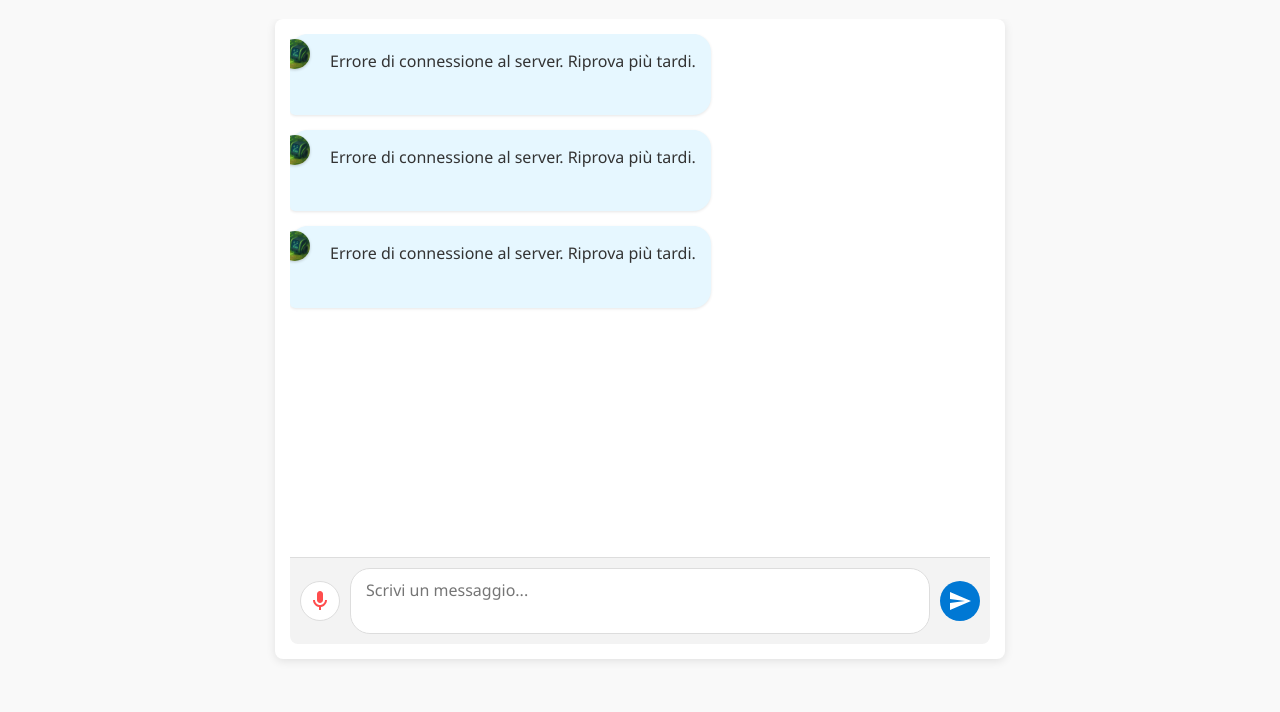
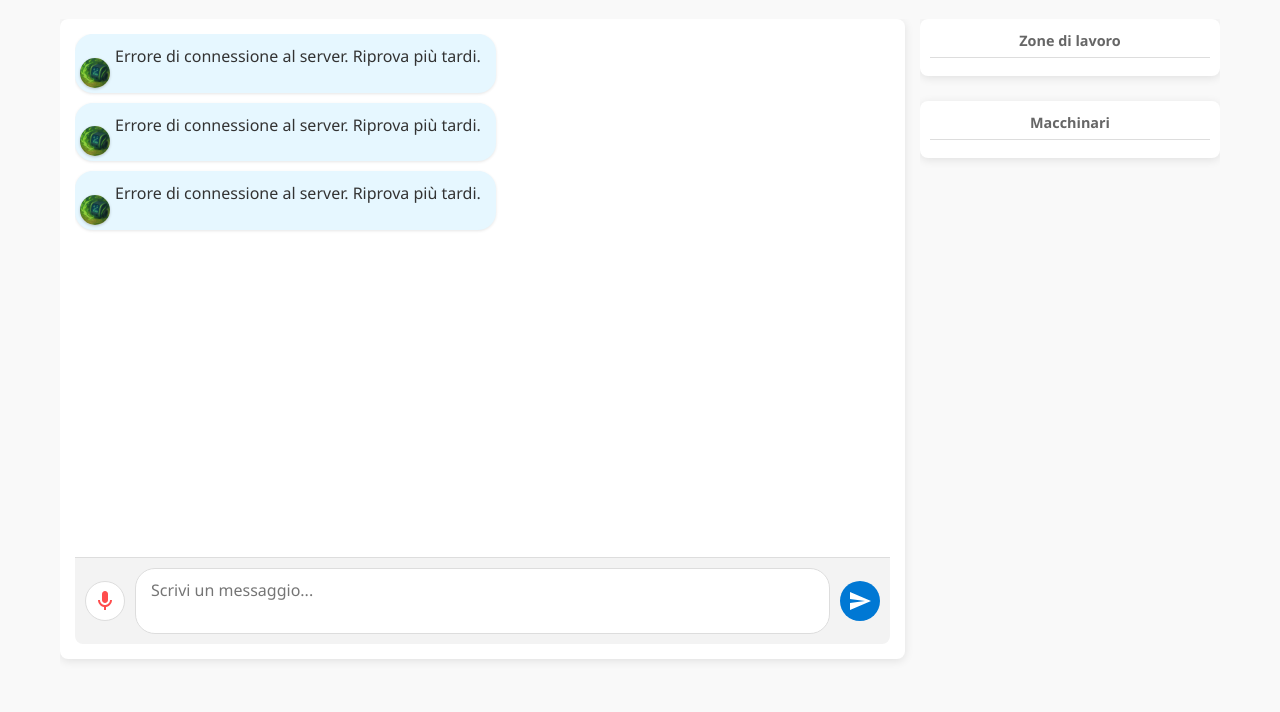
Before and after one commit to EmaMaker/ifab, a website: page chatbot/web-client/index.html in a window 1280 px wide. Shown: the part 88-800 px from the top of the page. Drawn offline with nearby package versions, Linux system fonts and the light colour scheme; no server answers.

Commit message:
refactor(web-client): reorganize UI layout and improve message styling
- Remove redundant chat button in about.html
- Reorganize buttons layout in index.html to group job stations and machines
- Update CSS to improve message spacing and alignment
- Rename button-related variables in flaskFrontEnd.py for clarity

```diff
--- a/chatbot/web-client/css/styles.css
+++ b/chatbot/web-client/css/styles.css
@@ -71,6 +71,28 @@
     white-space: pre-wrap;
     word-break: break-word;
     position: relative;
+    margin-bottom: 0;
+}
+
+/* Rimuove spazi vuoti generati da marked.js */
+.bot-message > :last-child {
+    margin-bottom: 0;
+    padding-bottom: 0;
+}
+
+/* Assicura che non ci siano spazi vuoti dopo paragrafi e liste */
+.bot-message p:last-child,
+.bot-message ul:last-child,
+.bot-message ol:last-child,
+.bot-message pre:last-child,
+.bot-message blockquote:last-child {
+    margin-bottom: 0;
+    padding-bottom: 0;
+}
+
+/* Rimuove spazi bianchi extra dal contenitore del messaggio */
+.message-container {
+    line-height: 1.3;
 }
 
 .with-icon {
@@ -80,7 +102,7 @@
 .bot-icon {
     position: absolute;
     left: 5px;
-    top: 5px;
+    bottom: -10px;
     width: 30px;
     height: 30px;
     border-radius: 50%;
@@ -102,11 +124,12 @@
 
 .bot-message ul, .bot-message ol {
     padding-left: 20px;
-    margin: 5px 0;
+    margin: 2px 0 0;
 }
 
 .bot-message p {
-    margin: 5px 0;
+    margin: 2px 0 0;
+    padding-bottom: 0;
 }
 
 .bot-message strong {
@@ -122,6 +145,7 @@
     padding: 2px 4px;
     border-radius: 3px;
     font-family: monospace;
+    margin-bottom: 0;
 }
 
 /* Animazione di caricamento all'interno dei messaggi audio */
@@ -208,6 +232,7 @@ body {
     display: inline-block;
     text-align: center;
     margin-left: auto;
+    margin-right: 2%;
     position: relative;
     clip-path: polygon(0 0, 85% 0, 100% 50%, 85% 100%, 0 100%);
 }
@@ -228,7 +253,7 @@ body {
 .main-layout {
     display: flex;
     flex-wrap: wrap;
-    justify-content: center;
+    justify-content: space-between;
     gap: 15px;
     flex: 1;
     overflow: hidden;
@@ -236,19 +261,31 @@ body {
 
 .buttons-container {
     display: flex;
-    flex-wrap: wrap;
-    gap: 10px;
+    flex-direction: column;
+    gap: 15px;
     align-content: flex-start;
     max-height: 100%;
     overflow-y: auto;
+    flex: 0 0 300px;
 }
 
-.left-buttons {
-    flex: 0 0 200px;
+/* Contenitori per i due gruppi di pulsanti a destra */
+.right-box {
+    background-color: white;
+    border-radius: 8px;
+    box-shadow: 0 2px 10px rgba(0, 0, 0, 0.1);
+    padding: 10px;
+    margin-bottom: 10px;
 }
 
-.right-buttons {
-    flex: 0 0 200px;
+.right-box-title {
+    font-size: 0.9rem;
+    color: var(--light-text);
+    margin-bottom: 8px;
+    text-align: center;
+    font-weight: bold;
+    border-bottom: 1px solid var(--border-color);
+    padding-bottom: 5px;
 }
 
 .static-btn {
@@ -334,7 +371,7 @@ h1 {
 }
 
 .chat-container {
-    flex: 1 1 400px;
+    flex: 1 1 calc(100% - 330px);
     display: flex;
     flex-direction: column;
     overflow-y: auto;
@@ -357,8 +394,8 @@ h1 {
 }
 
 .message {
-    margin-bottom: 15px;
-    padding: 10px 15px;
+    margin-bottom: 10px;
+    padding: 10px 15px 5px;
     border-radius: 18px;
     max-width: 80%;
     width: fit-content;
@@ -370,12 +407,12 @@ h1 {
 
 .bot-message {
     background-color: var(--bot-message-bg);
-    border-bottom-left-radius: 5px;
     align-self: flex-start;
     margin-right: auto;
     float: left;
     clear: both;
     position: relative;
+    line-height: 1.3; /* Ulteriormente ridotto lo spazio tra le righe */
 }
 
 .bot-message.with-icon {
@@ -384,8 +421,7 @@ h1 {
 
 .bot-message .bot-icon {
     position: absolute;
-    left: -10px;
-    bottom: -10px;
+    bottom: 5px;
     width: 30px;
     height: 30px;
     border-radius: 50%;
--- a/chatbot/web-client/index.html
+++ b/chatbot/web-client/index.html
@@ -34,17 +34,11 @@
     </header>
 
     <div class="main-layout">
-        <div class="buttons-container left-buttons">
-            <!-- Pulsanti statici a sinistra -->
-            <!-- STATIC_BUTTONS_LEFT -->
-        </div>
-
         <div class="chat-container" id="chatContainer">
             <div class="message-container" id="messageContainer">
                 <!-- Messages will be added here dynamically -->
             </div>
 
-            <!-- TODO: metterlo su un layer superiore, come l'input-container ma sullo sfondo della chat -->
             <div class="status" id="status"></div>
 
             <div class="input-container">
@@ -63,9 +57,18 @@
             </div>
         </div>
 
-        <div class="buttons-container right-buttons">
-            <!-- Pulsanti statici a destra -->
-            <!-- STATIC_BUTTONS_RIGHT -->
+        <div class="buttons-container">
+            <div class="right-box">
+                <div class="right-box-title">Zone di lavoro</div>
+                <!-- Pulsanti statici in alto -->
+                <!-- STATIC_BUTTONS_JOB_STATION -->
+            </div>
+
+            <div class="right-box">
+                <div class="right-box-title">Macchinari</div>
+                <!-- Pulsanti statici in basso -->
+                <!-- STATIC_BUTTONS_MACHINE -->
+            </div>
         </div>
     </div>
 </div>
```
Also changed, not shown: chatbot/web-client/about.html (+0 -1 lines), 1 other file.
